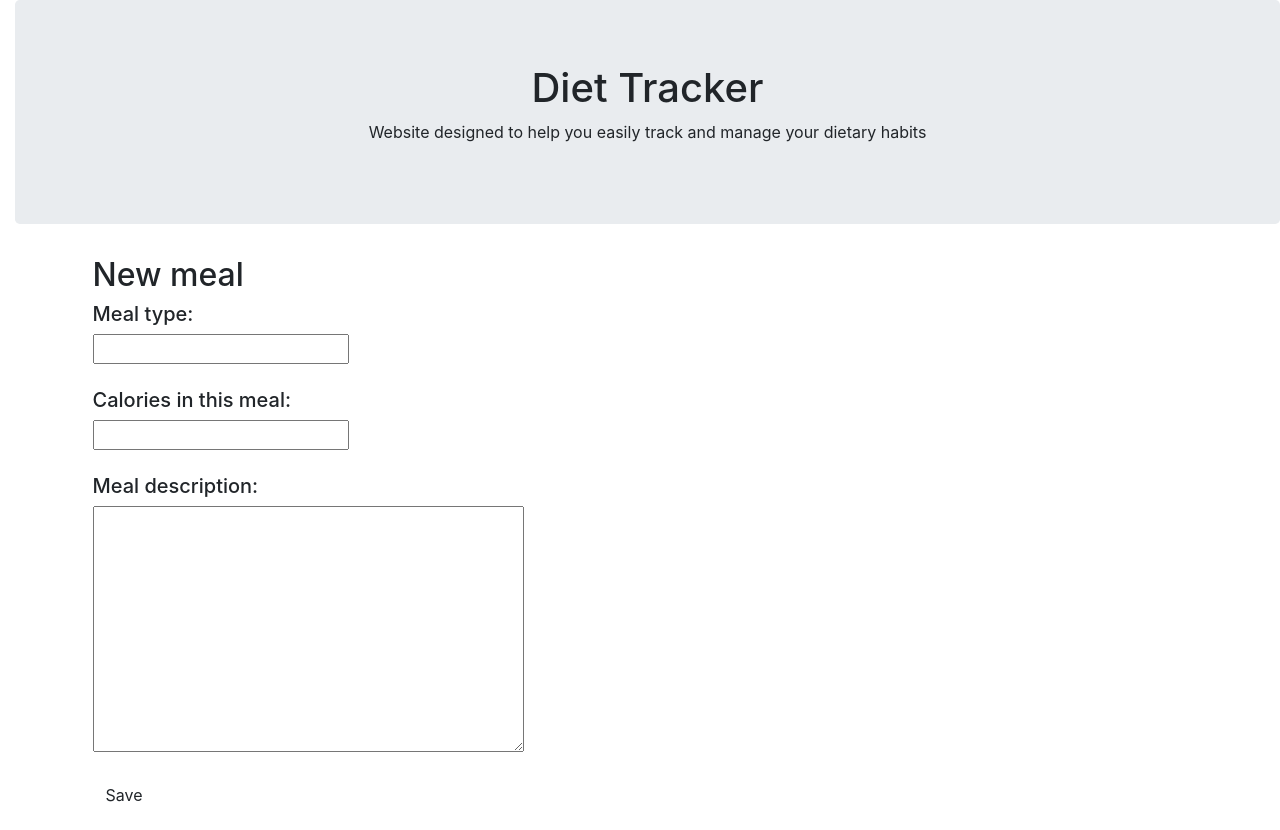
After one commit to inamiotko/diet_tracker, a Django app: page /meal/new/ in a window 1280 px wide. The commit adds this page. Run offline with Django 3.2, Linux system fonts and the light colour scheme; some libraries are stand-ins or nearby versions.

Commit message:
Extended input data types added calories data to meal_list

```diff
--- /dev/null
+++ b/diet_tracker/forms.py
@@ -0,0 +1,9 @@
+from django import forms
+from .models import Meal
+from django.utils import timezone
+class UpdateMeal(forms.ModelForm):
+
+    class Meta:
+        model = Meal
+
+        fields = ('meal', 'calories', 'description')
--- a/diet_tracker/models.py
+++ b/diet_tracker/models.py
@@ -6,6 +6,7 @@ class Meal(models.Model):
     author = models.ForeignKey('auth.User', on_delete=models.CASCADE)
     meal = models.CharField(max_length=200)
     description = models.TextField()
+    calories = models.CharField(max_length=200)
     date = models.DateTimeField(blank=True, null=True)
 
     def submit(self):
--- /dev/null
+++ b/diet_tracker/static/diet_tracker/styles.css
@@ -0,0 +1,4 @@
+
+body {
+    padding-left: 15px;
+}
--- /dev/null
+++ b/diet_tracker/templates/diet_tracker/base.html
@@ -0,0 +1,29 @@
+{% load static %}
+<html>
+    <head>
+        <title>Diet Tracker</title>
+        <meta charset="utf-8">
+        <meta name="viewport" content="width=device-width, initial-scale=1">
+        <link rel="stylesheet" href="https://maxcdn.bootstrapcdn.com/bootstrap/4.5.2/css/bootstrap.min.css">
+        <script src="https://ajax.googleapis.com/ajax/libs/jquery/3.5.1/jquery.min.js"></script>
+        <script src="https://cdnjs.cloudflare.com/ajax/libs/popper.js/1.16.0/umd/popper.min.js"></script>
+        <link rel="stylesheet" href="{% static 'diet_tracker/styles.css' %}">
+        <script src="https://maxcdn.bootstrapcdn.com/bootstrap/4.5.2/js/bootstrap.min.js"></script>
+</head>
+    </head>
+    <body>
+        <div class="jumbotron text-center">
+            <a href="{% url 'new_meal' %}" class="top-menu"><span class="glyphicon glyphicon-plus"></span></a>
+            <h1>Diet Tracker</h1>
+            <p>Website designed to help you easily track and manage your dietary habits</p>
+        </div>
+        <div class="content container">
+            <div class="row">
+                <div class="col-md-8">
+                {% block content %}
+                {% endblock %}
+                </div>
+            </div>
+        </div>
+    </body>
+</html>
--- /dev/null
+++ b/diet_tracker/templates/diet_tracker/meal_edit.html
@@ -0,0 +1,17 @@
+
+{% extends 'diet_tracker/base.html' %}
+
+{% block content %}
+    <h2>New meal</h2>
+
+    <form method="POST" class="post-form">{% csrf_token %}
+        <h5>Meal type: </h5>
+            {{ form.meal }}<br><br>
+        <h5>Calories in this meal: </h5>
+        {{ form.calories }}<br><br>
+        <h5>Meal description: </h5>
+        {{ form.description }}<br><br>
+        <button type="submit" class="save btn btn-default">Save</button>
+    </form>
+
+{% endblock %}
--- a/diet_tracker/urls.py
+++ b/diet_tracker/urls.py
@@ -3,4 +3,5 @@ from . import views
 
 urlpatterns = [
     path('', views.meals_list, name='meals_list'),
+    path('meal/new/', views.new_meal, name='new_meal'),
 ]
--- a/diet_tracker/views.py
+++ b/diet_tracker/views.py
@@ -1,8 +1,25 @@
 from django.shortcuts import render
 from django.utils import timezone
 from .models import Meal
+from .forms import UpdateMeal
+from django.shortcuts import redirect
+
 # Create your views here.
 def meals_list(request):
     meals=[]
     meals = Meal.objects.filter(date__lte=timezone.now()).order_by('date')
     return render(request,'diet_tracker/meals_list.html', {'meals':meals})
+
+def new_meal(request):
+    if request.method=="POST":
+        form = UpdateMeal(request.POST)
+        if form.is_valid():
+            post = form.save(commit=False)
+            post.author = request.user
+            post.date = timezone.now()
+            post.save()
+            return redirect('meals_list')
+
+    else:
+        form = UpdateMeal()
+        return render(request, 'diet_tracker/meal_edit.html', {'form': form})
```
Also changed, not shown: diet_tracker/templates/diet_tracker/meals_list.html (+5 -11 lines), diet_tracker/migrations/0002_meal_calories.py (added).
